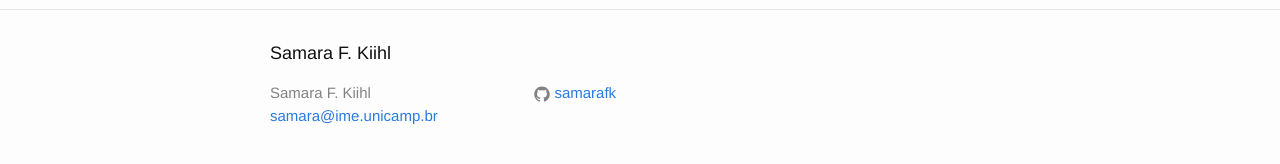
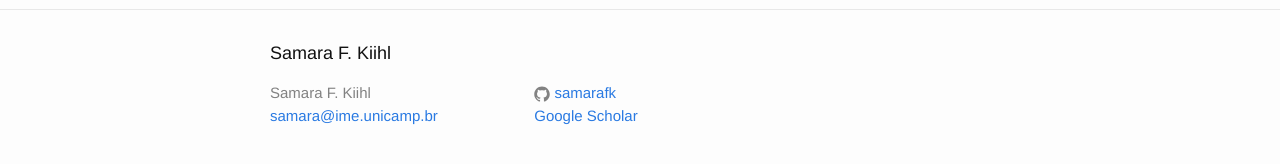
Before and after one commit to samarafk/samarafk.github.io, a Jekyll site: the page built from about.md, in a window 1280 px wide. Shown: the part 287-451 px from the top of the page. Built offline with Jekyll 4.4.1, drawn with Linux system fonts in a browser that asks for light colours.

Commit message:
google scholar

```diff
--- a/_config.yml
+++ b/_config.yml
@@ -5,6 +5,7 @@
 baseurl: "" # the subpath of your site, e.g. /blog/
 url: "http://yourdomain.com" # the base hostname & protocol for your site
 github_username:  samarafk
+googlescholar_username: BfRFGWsAAAAJ
 
 # Build settings
 markdown: kramdown
--- a/_includes/footer.html
+++ b/_includes/footer.html
@@ -42,6 +42,21 @@
             </a>
           </li>
           {% endif %}
+
+          {% if site.googlescholar_username %}
+          <li>
+            <a href="https://scholar.google.com/citations?hl=pt-BR&user={{ site.googlescholar_username }}">
+              <!-- <span class="icon  icon--twitter">
+                <svg viewBox="0 0 16 16">
+                  <path fill="#828282" d="M15.969,3.058c-0.586,0.26-1.217,0.436-1.878,0.515c0.675-0.405,1.194-1.045,1.438-1.809
+                  c-0.632,0.375-1.332,0.647-2.076,0.793c-0.596-0.636-1.446-1.033-2.387-1.033c-1.806,0-3.27,1.464-3.27,3.27 c0,0.256,0.029,0.506,0.085,0.745C5.163,5.404,2.753,4.102,1.14,2.124C0.859,2.607,0.698,3.168,0.698,3.767 c0,1.134,0.577,2.135,1.455,2.722C1.616,6.472,1.112,6.325,0.671,6.08c0,0.014,0,0.027,0,0.041c0,1.584,1.127,2.906,2.623,3.206 C3.02,9.402,2.731,9.442,2.433,9.442c-0.211,0-0.416-0.021-0.615-0.059c0.416,1.299,1.624,2.245,3.055,2.271 c-1.119,0.877-2.529,1.4-4.061,1.4c-0.264,0-0.524-0.015-0.78-0.046c1.447,0.928,3.166,1.469,5.013,1.469 c6.015,0,9.304-4.983,9.304-9.304c0-0.142-0.003-0.283-0.009-0.423C14.976,4.29,15.531,3.714,15.969,3.058z"/>
+                </svg>
+              </span> -->
+
+              <span class="username">Google Scholar</span>
+            </a>
+          </li>
+          {% endif %}
         </ul>
       </div>
 
```
